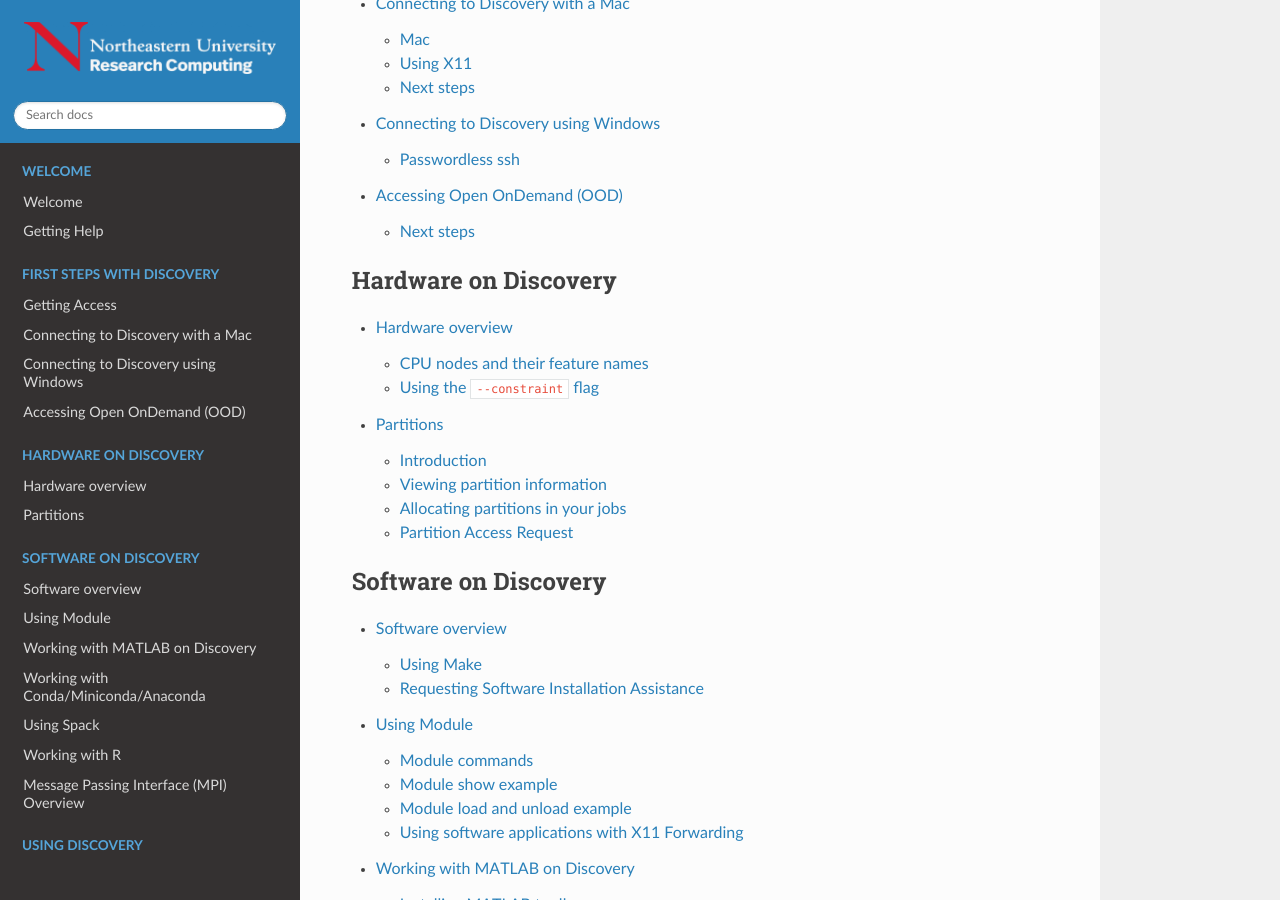
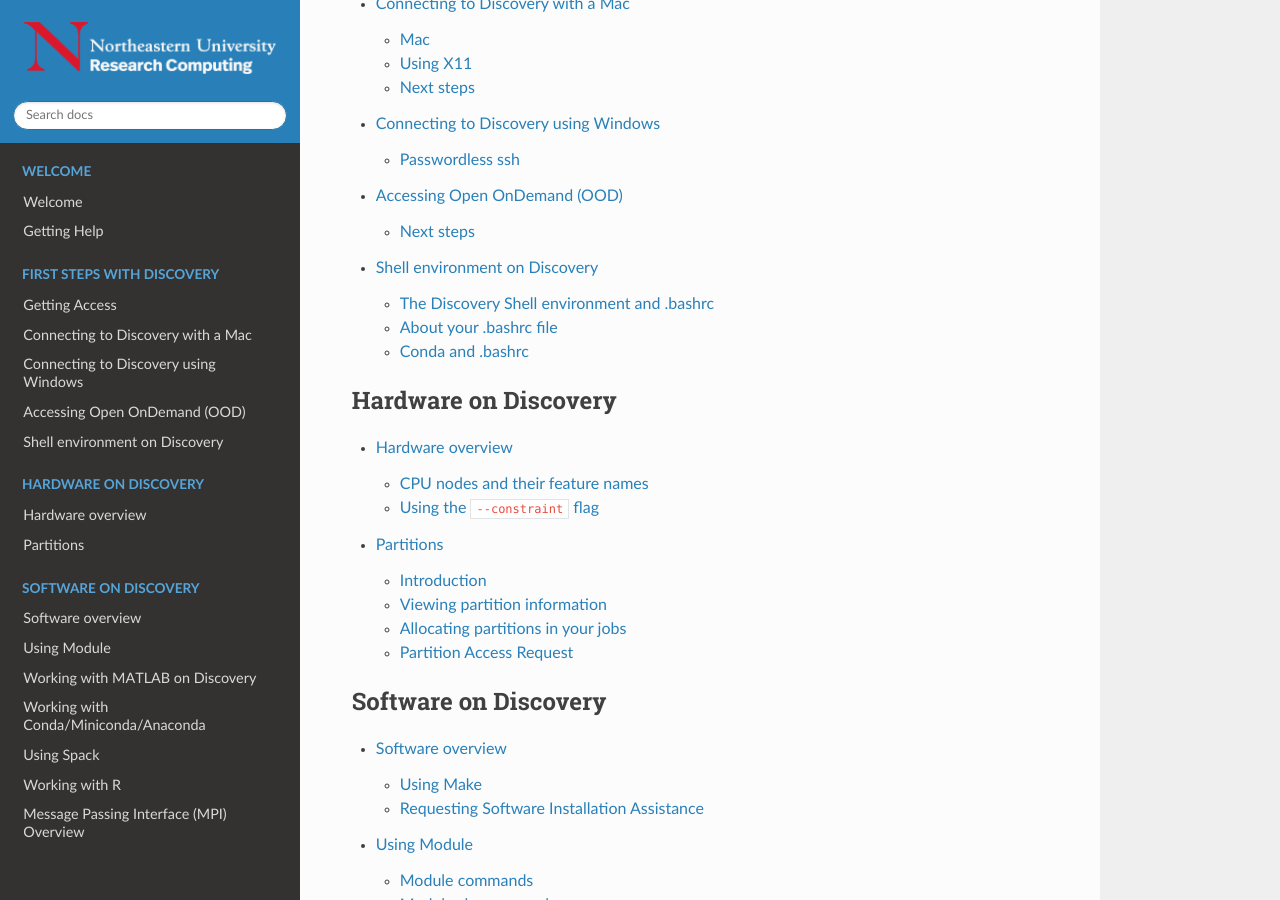
Before and after one commit to northeastern-rc/rc-public-documentation, a Sphinx documentation site: the page built from docs/source/index.rst, in a window 1280 px wide and 900 px high, scrolled down 564 px. Built offline with Sphinx 7.4.7 and the Read the Docs theme 2.0.0, drawn with Linux system fonts in a browser that asks for light colours; some of the changed lines change nothing that is shown; some of the changed text lies outside the part shown.

Commit message:
added .bashrc information page

```diff
--- /dev/null
+++ b/docs/source/first_steps/bashrc.rst
@@ -0,0 +1,65 @@
+.. _bashrc:
+
+*******************************
+Shell environment on Discovery
+*******************************
+
+The Discovery Shell environment and .bashrc
++++++++++++++++++++++++++++++++++++++++++++
+
+Discovery uses a Linux-based Operating System (CentOS) that uses the Shell to interface with the user. Bash (Bourne Again SHell) is one of the most popular Shell implementations whichn is the default shell on Discovery.
+
+The Shell script .bashrc is used by Bash to initialize your Shell environment. For example, it can be used to define shell environemnt variables (such as `PATH`) or aliases and load modules.
+Your .bashrc file lives in your /home directory. You can make changes to it with a text editor like `nano <https://www.nano-editor.org/>`_.
+Adding sections to your .bashrc file, such as adding modules to load when you sign in or assigning aliases for commands that you use frequently, can be time savers for your workflows.
+
+.. caution:: Making edits to your .bashrc file can result in issues, such as not able to launch an app or not able to execute commands. Incorrect changes to your `PATH` variable may result in the inavibility to use basic Shell commands.
+             Before making changes to your .bashrc file, make a backup of the default .bashrc file so you can restore it if necessary.
+             If you need help with editing your .bashrc file, reach out to rchelp@northeastern.edu or `schedule a consultation with
+             a staff member <https://outlook.office365.com/owa/calendar/ResearchComputing2@northeastern.onmicrosoft.com/bookings/>`_
+             who can help suggest edits and troubleshoot any issues you might be having.
+
+
+About your .bashrc file
++++++++++++++++++++++++
+You have a default .bashrc file in your home directory when your account is created. See the figure below for an example of a default .bashrc file.
+
+.. image:: /images/catbashrc.jpg
+
+.. important::
+  We recommend to keep .bashrc unchanged when using Discovery. You can source environment Shell scripts or load modules directly inside your jobs instead. This apprach can prevent potential runtime errors from loading incompatible modules, setting environment variables incorrectly, or from mixing multiple software environments.
+
+Conda and .bashrc
+++++++++++++++++++
+
+In addition to editing your .bashrc file as outlined in the example above, programs that you install can also modify your .bashrc file. For example, if you
+follow the procedure outlined in :ref:`mini_conda`, there will be a section added to your .bashrc file that automatically loads your conda environment every time you sign in to Discovery. See the figure below for an example of this:
+
+.. image:: /images/minicondabashrc.jpg
+
+You should not modify this section in the .bashrc file directly. If it was change, remove this section manually using a file editor.
+
+.. caution:: We recommend removing the conda initialize section from your .bashrc as it may interfere with the correct startup environment when using Open OnDemand apps. You should always load your Conda environment after your job already started.
+
+If you need help with your .bashrc file or would like it restored to its default, reach out to the RC team at rchelp@northeastern.edu, and we can provide you with
+a new, default .bashrc file and/or help troubleshoot issues with the file.
+
+Editing your .bashrc file
+=========================
+The basic workflow for editing your .bashrc file is to sign in to Discovery, go to your /home directory,
+open the file in a text editor on the command line, make your edits, save the file, sign out of Discovery, then sign back in again.
+Your changes will take effect when you have signed back in again.
+
+Example procedure for editing your .bashrc file:
+
+1. Sign in to Discovery.
+2. (Optional) Type PWD to make sure you are in your /home directory.
+3. (Optional) Type ``ls -a`` to view the contents of your /home directory, including hidden files. Your .bashrc file is a hidden file (hidden files are preceded by a ``.`` ). Using the ``-a`` option with ``ls`` displays hidden files.
+4. (Recommended) Type ``cp .bashrc .bashrc-default`` to make a copy of your .bashrc file called ``.bashrc-default``.
+5. Type ``nano .bashrc`` to open your .bashrc file in the nano text editor.
+6. Type the edits that you want to make to your file. In this example, an alias was added to create a shortcut to the user's /scratch space.
+
+   .. image:: /images/nanobashrc.png
+
+7. Save the file and exit the editor.
+8. Sign out of Discovery and sign back in for the changes to take effect.
--- a/docs/source/index.rst
+++ b/docs/source/index.rst
@@ -20,6 +20,7 @@
   first_steps/connect_mac
   first_steps/connect_windows
   first_steps/connect_ood
+  first_steps/bashrc
 
 .. toctree::
    :maxdepth: 2
@@ -50,7 +51,6 @@
   using-discovery/workingwithgpu
   using-discovery/transferringdata
   using-discovery/globus
-  using-discovery/bashrc
 
 .. toctree::
    :maxdepth: 2
--- a/docs/source/using-discovery/bashrc.rst
+++ /dev/null
@@ -1,54 +0,0 @@
-.. _bashrc:
-
-******************************
-Working with your bashrc file
-******************************
-A bashrc file is a shell script file that Linux uses when starting up to load items like modules and aliases into your profile.
-Your bashrc file lives in your /home directory. You can make changes to it with a text editor like `nano <https://www.nano-editor.org/>`_.
-Adding sections to your bashrc file, such as adding modules to load when you sign in or assigning aliases for commands that you use frequently,
-can be time savers for your workflows.
-
-.. caution:: Making edits to your bashrc file can result in issues, such as not able to launch an app or not able to execute commands.
-             Before making changes to your bashrc file, make a backup of the default bashrc file so you can restore it if necessary.
-             If you need help with editing your bashrc file, reach out to rchelp@northeastern.edu or `schedule a consultation with
-             a staff member <https://outlook.office365.com/owa/calendar/ResearchComputing2@northeastern.onmicrosoft.com/bookings/>`_
-             who can help suggest edits and troubleshoot any issues you might be having.
-
-
-About your bashrc file
-+++++++++++++++++++++++
-You have a default bashrc file in your home directory when your account is created. See the figure below for an example of a default bashrc file.
-
-.. image:: /images/catbashrc.jpg
-
-In addition to editing your bashrc file as outlined in the example above, programs that you install can also modify your bashrc file. For example, if you
-follow the procedure outlined in :ref:`mini_conda`, there will be a section added to your bashrc file that automatically loads
-your conda environment every time you sign in to Discovery. See the figure below for an example of this:
-
-.. image:: /images/minicondabashrc.jpg
-
-You should not modify this section in the bashrc file directly. To remove this section you would need to uninstall Miniconda. The uninstall process will remove this section from your
-bashrc file automatically.
-
-If you need help with your bashrc file or would like it restored to its default, reach out to the RC team at rchelp@northeastern.edu, and we can provide you with
-a new, default bashrc file and/or help troubleshoot issues with the file.
-
-Editing your bashrc file
-=========================
-The basic workflow for editing your bashrc file is to sign in to Discovery, go to your /home directory,
-open the file in a text editor on the command line, make your edits, save the file, sign out of Discovery, then sign back in again.
-Your changes will take effect when you have signed back in again.
-
-Example procedure for editing your bashrc file:
-
-1. Sign in to Discovery.
-2. (Optional) Type PWD to make sure you are in your /home directory.
-3. (Optional) Type ``ls -a`` to view the contents of your /home directory, including hidden files. Your bashrc file is a hidden file (hidden files are preceded by a ``.`` ). Using the ``-a`` option with ``ls`` displays hidden files.
-4. (Recommended) Type ``cp .bashrc .bashrc-default`` to make a copy of your bashrc file called ``.bashrc-default``.
-5. Type ``nano .bashrc`` to open your bashrc file in the nano text editor.
-6. Type the edits that you want to make to your file. In this example, an alias was added to create a shortcut to the user's /scratch space.
-
-   .. image:: /images/nanobashrc.png
-
-7. Save the file and exit the editor.
-8. Sign out of Discovery and sign back in for the changes to take effect.
```
